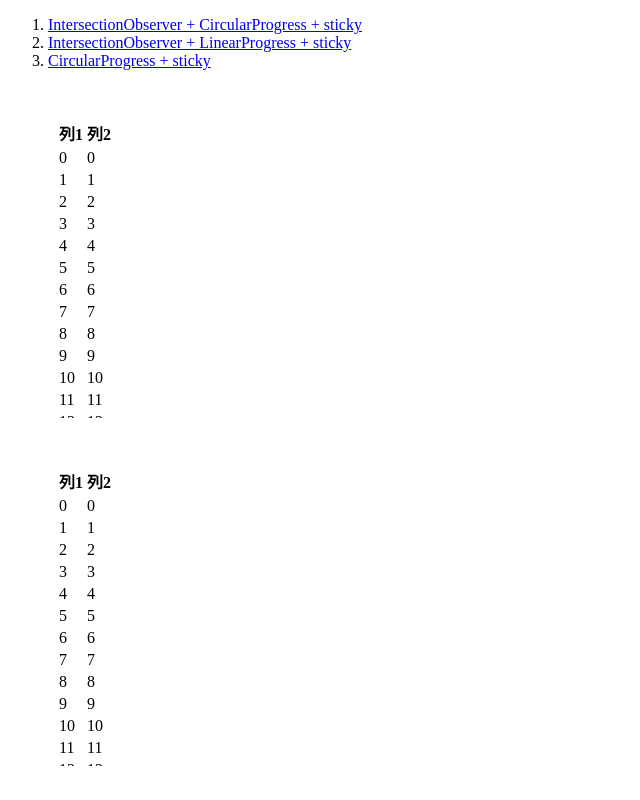
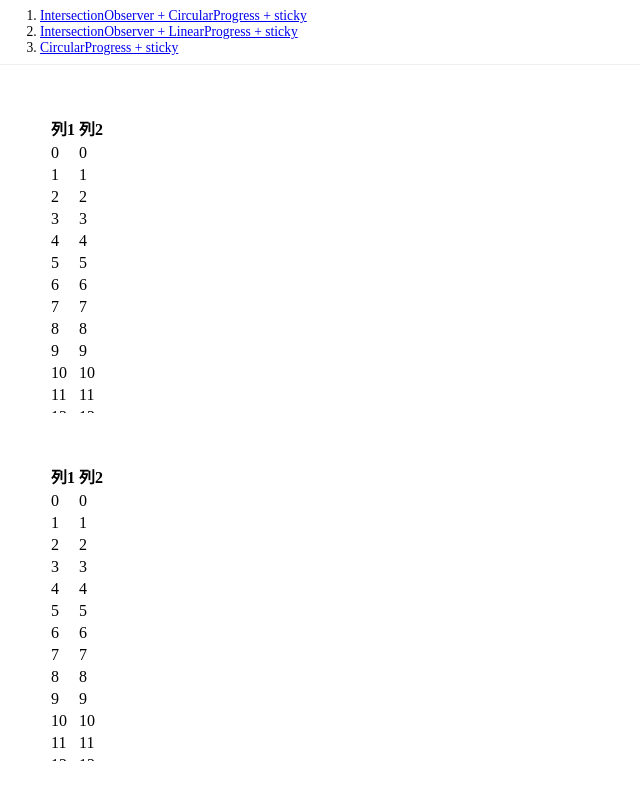
Before and after one commit to hbsnow-sandbox/intersection-observer-sticky, a React (Vite) app: page /#/example-02 in a window 1280 px wide. Before the commit this address led to /#/example-01. Shown: the top 800 px of the page, without its empty margins (0-640 px from the left). Built offline with nearby package versions, Linux system fonts and the light colour scheme.

Commit message:
feat: global sticky

```diff
--- a/src/components/lazy/index.tsx
+++ b/src/components/lazy/index.tsx
@@ -24,8 +24,6 @@ export function Lazy({ loader, children }: Props) {
           if (containerRef.current) {
             obs.unobserve(containerRef.current);
           }
-        } else {
-          setShow(false);
         }
       },
       { root: null, rootMargin: "0px", threshold: 0.2 }
--- a/src/components/table/index.module.css
+++ b/src/components/table/index.module.css
@@ -1,5 +1,5 @@
 .container {
-  max-height: 300px;
+  height: 300px;
   overflow-x: auto;
 }
 
--- /dev/null
+++ b/src/layout.module.css
@@ -0,0 +1,14 @@
+.nav {
+  position: sticky;
+  top: 0;
+  background-color: #fff;
+  border-bottom: 1px solid #eee;
+  z-index: 1;
+}
+
+.ol {
+  font-size: 0.85rem;
+  margin: 0;
+  padding-top: 0.5rem;
+  padding-bottom: 0.5rem;
+}
--- a/src/layout.tsx
+++ b/src/layout.tsx
@@ -1,10 +1,11 @@
 import { Link, Outlet } from "react-router-dom";
+import styles from "./layout.module.css";
 
 export function Layout() {
   return (
     <div>
-      <nav>
-        <ol>
+      <nav className={styles.nav}>
+        <ol className={styles.ol}>
           <li>
             <Link to="/example-01">
               IntersectionObserver + CircularProgress + sticky
--- /dev/null
+++ b/src/main.css
@@ -0,0 +1,5 @@
+html,
+body {
+  margin: 0;
+  padding: 0;
+}
--- a/src/main.tsx
+++ b/src/main.tsx
@@ -5,6 +5,7 @@ import { Layout } from "./layout";
 import Example1 from "./pages/example-01";
 import Example2 from "./pages/example-02";
 import Example3 from "./pages/example-03";
+import "./main.css";
 
 const router = createHashRouter([
   {
```
